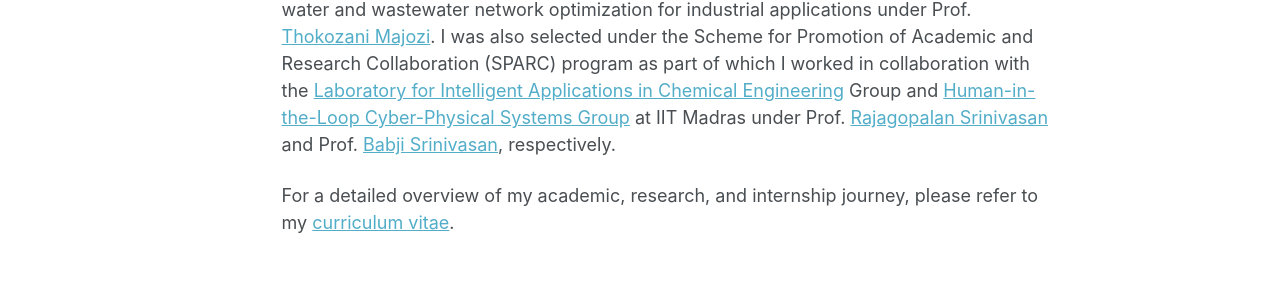
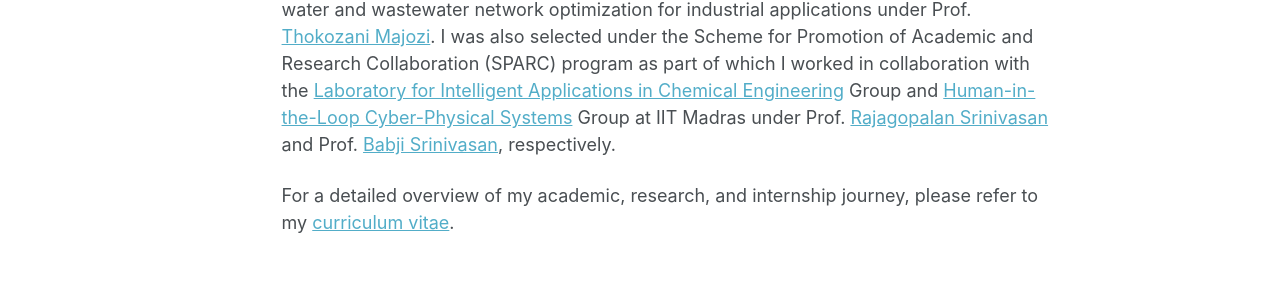
Before and after one commit to mdnasreiit/mdnasreiit.github.io, a Jekyll site: the page built from _pages/about.md, in a window 1280 px wide and 1196 px high. Shown: the part 538-838 px from the top of the window. Built offline with Jekyll 4.4.1, drawn with Linux system fonts in a browser that asks for light colours; some web fonts are replaced.

```diff
--- a/_pages/about.md
+++ b/_pages/about.md
@@ -9,6 +9,6 @@ redirect_from:
 
 Hi! I am Md Nasre Alam, a PhD candidate in the [Department of Chemical Engineering](https://chemical.iitd.ac.in/) at the [Indian Institute of Technology, Delhi](https://home.iitd.ac.in/), India. I have completed my pre-PhD synopsis and submitted my doctoral thesis. I have worked under the supervision of Prof. [Anurag S. Rathore](https://www.biotechcmz.com/) and Prof. [Hariprasad Kodamana](https://web.iitd.ac.in/~kodamana/index.html) on my PhD thesis, titled- Machine Learning-Driven Modelling and Optimization of Biopharmaceutical Processes. My doctoral work focuses the AI/ML integrated frameworks development including deep learning based convolutional neural networks (CNNs), hybrid modelling employing physics‐informed neural networks (PINNs), symbolic machine learning (SyML) assisted data-driven modelling and interpretability, and hybrid modelling based multi-agent reinforcement learning framework integrating mechanistic modelling, with different multiobjective optimization approaches, including data-driven and evolutionary techniques to improve the efficiency and productivity in end-to-end bioprocessing, particularly for biopharmaceuticals production.
 
-Earlier, during my MTech, I also gained valuable research experience through an academic research internship at the [University of Witwatersrand, Johannesburg](https://www.wits.ac.za/), where I worked on water and wastewater network optimization for industrial applications under Prof. [Thokozani Majozi](https://www.wits.ac.za/about-wits/office-of-the-vice-chancellor/faculty-deans/thokozani-majozi/). I was also selected under the Scheme for Promotion of Academic and Research Collaboration (SPARC) program as part of which I worked in collaboration with the [Laboratory for Intelligent Applications in Chemical Engineering](https://home.iitm.ac.in/raj/) Group and [Human-in-the-Loop Cyber-Physical Systems Group](https://home.iitm.ac.in/babji.srinivasan/index.html) at IIT Madras under Prof. [Rajagopalan Srinivasan](https://home.iitm.ac.in/raj/index.html) and Prof. [Babji Srinivasan](https://home.iitm.ac.in/babji.srinivasan/index.html), respectively.
+Earlier, during my MTech, I also gained valuable research experience through an academic research internship at the [University of Witwatersrand, Johannesburg](https://www.wits.ac.za/), where I worked on water and wastewater network optimization for industrial applications under Prof. [Thokozani Majozi](https://www.wits.ac.za/about-wits/office-of-the-vice-chancellor/faculty-deans/thokozani-majozi/). I was also selected under the Scheme for Promotion of Academic and Research Collaboration (SPARC) program as part of which I worked in collaboration with the [Laboratory for Intelligent Applications in Chemical Engineering](https://home.iitm.ac.in/raj/) Group and [Human-in-the-Loop Cyber-Physical Systems](https://home.iitm.ac.in/babji.srinivasan/index.html) Group at IIT Madras under Prof. [Rajagopalan Srinivasan](https://home.iitm.ac.in/raj/index.html) and Prof. [Babji Srinivasan](https://home.iitm.ac.in/babji.srinivasan/index.html), respectively.
 
 For a detailed overview of my academic, research, and internship journey, please refer to my [curriculum vitae](https://drive.google.com/file/d/1qDOI1pLNuiipH9Tjqk7hT6m8xWotNrFx/view?usp=drive_link).
```
